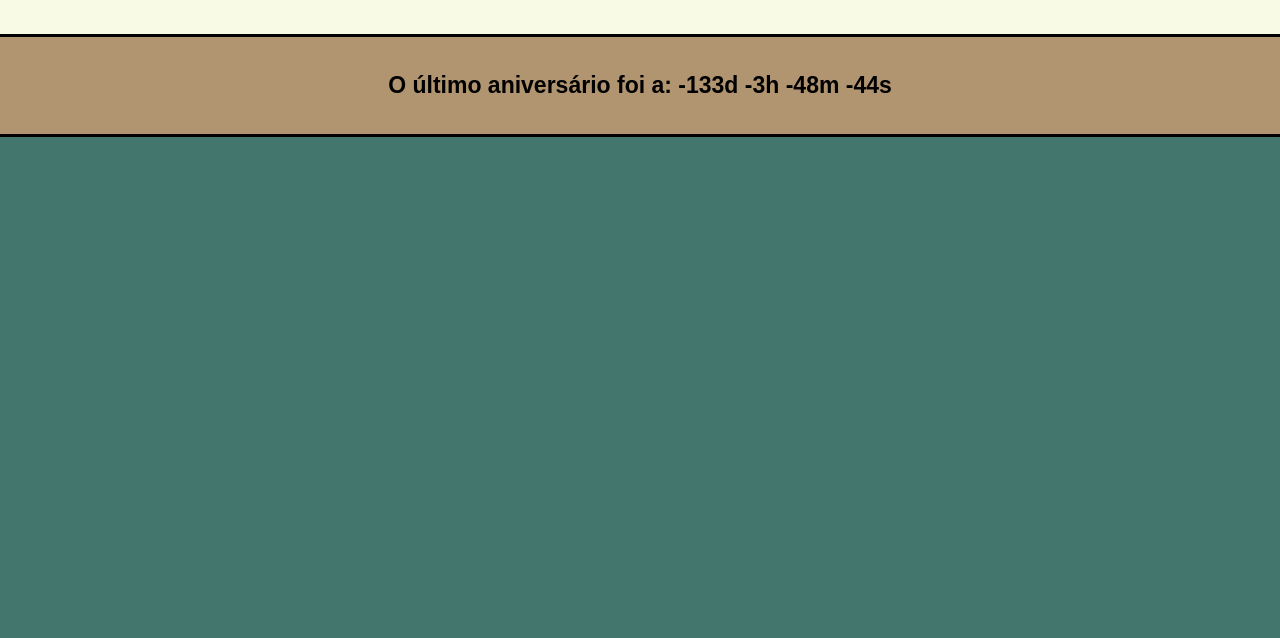
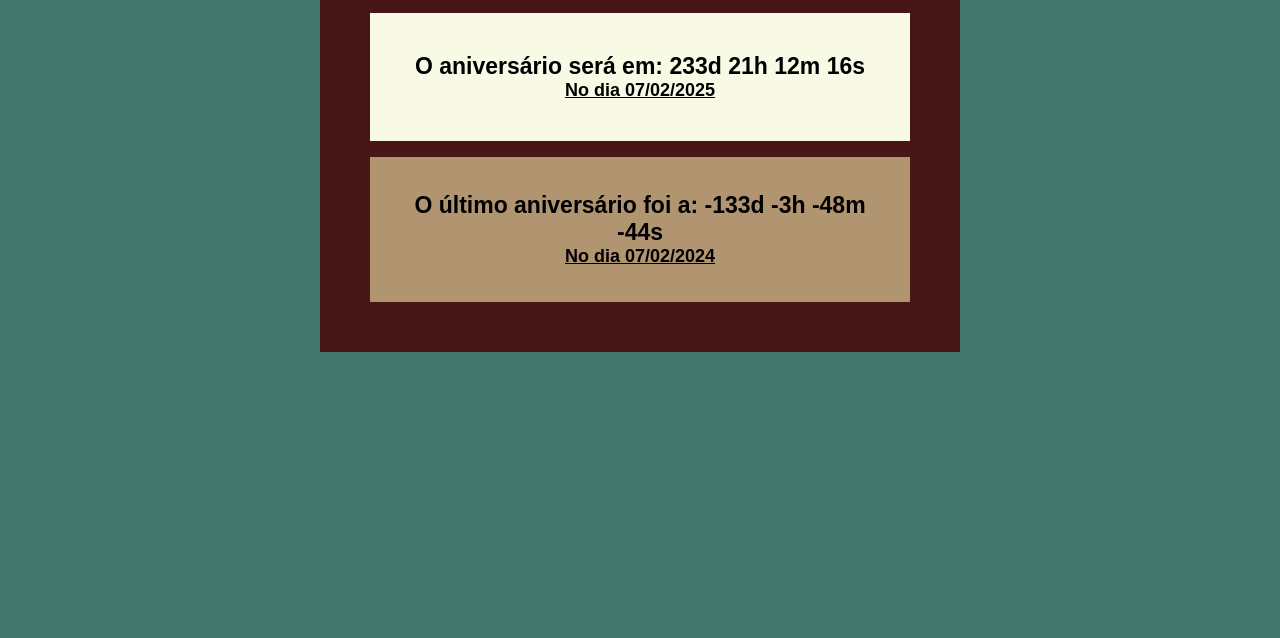
Before and after one commit to ThgFeldmann/exercicioLandingPage, a website built with Parcel: page src/index.html in a window 1280 px wide. Shown: the part 162-800 px from the top of the page. Built offline with nearby package versions, Linux system fonts and the light colour scheme.

Commit message:
Correção JS e redesign
JS funcionando da maneira desejada
Design sofreu leve mudança (sem relação com JS)

```diff
--- a/package.json
+++ b/package.json
@@ -3,7 +3,7 @@
   "version": "1.0.0",
   "description": "",
   "scripts": {
-    "dev": "parcel src/index.html src/styles/main.scss src/scripts/futuro.js src/scripts/passado.js",
+    "dev": "parcel src/index.html src/styles/main.scss src/scripts/main.js",
     "test": "echo \"Error: no test specified\" && exit 1"
   },
   "keywords": [],
--- a/src/index.html
+++ b/src/index.html
@@ -4,10 +4,11 @@
     <meta charset="UTF-8">
     <meta name="viewport" content="width=device-width, initial-scale=1.0">
     <title>Aniversário</title>
+    <link rel="stylesheet" href="./styles/main.scss">
 
-    <link rel="stylesheet" href="./styles/main.scss">
 </head>
 <body>
+    <div class="underlayer">
         <header class="Title">
             <i>
                 <h1>Aniversário</h1>
@@ -16,15 +17,17 @@
         <section class="future">
             <div class="container">
                 <p>O aniversário será em: <span id="contadorFuturo"></span></p>
+                <p class="date">No dia 07/02/2025</p>
             </div>
         </section>
         <section class="past">
             <div class="container">
                 <p>O último aniversário foi a: <span id="contadorPassado"></span></p>
+                <p class="date">No dia 07/02/2024</p>
             </div>
         </section>
+    </div>
 
-    <script src="./scripts/futuro.js"></script>
-    <script src="./scripts/passado.js"></script>
+    <script src="./scripts/main.js"></script>
 </body>
 </html>
--- a/src/scripts/futuro.js
+++ /dev/null
@@ -1,26 +0,0 @@
-
-const dataDoEvento = new Date("feb 7, 2025 15:00:00");
-const timeStampDoEvento = dataDoEvento.getTime();
-
-const contaAsHoras = setInterval(function() {
-    const agora = new Date();
-    const timeStampAtual = agora.getTime();
-
-    const distanciaAteEvento = timeStampDoEvento - timeStampAtual;
-
-    const diaEmMs = 1000 * 60 * 60 * 24;
-    const horaEmMs = 1000 * 60 * 60;
-    const minutoEmMs = 1000 * 60;
-
-    const diasAteOEvento = Math.floor(distanciaAteEvento / diaEmMs)
-    const horasAteOEvento = Math.floor((distanciaAteEvento % diaEmMs) / horaEmMs);
-    const minutosAteOEvento = Math.floor((distanciaAteEvento % horaEmMs) / minutoEmMs);
-    const segundosAteOEvento = Math.floor((distanciaAteEvento % minutoEmMs) / 1000);
-
-    document.getElementById('contadorFuturo').innerHTML = `${diasAteOEvento}d ${horasAteOEvento}h ${minutosAteOEvento}m ${segundosAteOEvento}s`
-
-    if (distanciaAteEvento < 0) {
-        clearInterval(contaAsHoras);
-        document.getElementById('contadorFuturo').innerHTML = 'Evento expirado'
-    }
-}, 1000);
--- /dev/null
+++ b/src/scripts/main.js
@@ -0,0 +1,54 @@
+
+const dataDoEventoFuturo = new Date("feb 7, 2025 15:00:00");
+const timeStampDoEventoFuturo = dataDoEventoFuturo.getTime();
+
+const dataDoEventoPassado = new Date("feb 7, 2024 15:00:00");
+const timeStampDoEventoPassado = dataDoEventoPassado.getTime();
+
+// Função geral
+const contaAsHoras = setInterval(function() {
+
+    // Coleta a hora atual e o timestamp
+    const agora = new Date();
+    const timeStampAtual = agora.getTime();
+
+    // Calcula o timestamp da distancia até o evento futuro
+    const distanciaAteEventoFuturo = timeStampDoEventoFuturo - timeStampAtual;
+
+    // Calcula o timestamp da distancia até o evento passado
+    const distanciaAteEventoPassado = timeStampDoEventoPassado - timeStampAtual;
+
+    // Estabelece os calculos
+    const diaEmMs = 1000 * 60 * 60 * 24;
+    const horaEmMs = 1000 * 60 * 60;
+    const minutoEmMs = 1000 * 60;
+
+    // Usa os calculos criados para pegar o "tempo" até o evento
+    const diasAteOEventoFuturo = Math.floor(distanciaAteEventoFuturo / diaEmMs)
+    const horasAteOEventoFuturo = Math.floor((distanciaAteEventoFuturo % diaEmMs) / horaEmMs);
+    const minutosAteOEventoFuturo = Math.floor((distanciaAteEventoFuturo % horaEmMs) / minutoEmMs);
+    const segundosAteOEventoFuturo = Math.floor((distanciaAteEventoFuturo % minutoEmMs) / 1000);
+
+    // Usa os calculos criados para pegar o "tempo" até o evento
+    const diasAteOEventoPassado = Math.floor(distanciaAteEventoPassado / diaEmMs)
+    const horasAteOEventoPassado = Math.floor((distanciaAteEventoPassado % diaEmMs) / horaEmMs);
+    const minutosAteOEventoPassado = Math.floor((distanciaAteEventoPassado % horaEmMs) / minutoEmMs);
+    const segundosAteOEventoPassado = Math.floor((distanciaAteEventoPassado % minutoEmMs) / 1000);
+
+    // Cria o contador no html com os dados criados
+    document.getElementById('contadorFuturo').innerHTML = `${diasAteOEventoFuturo}d ${horasAteOEventoFuturo}h ${minutosAteOEventoFuturo}m ${segundosAteOEventoFuturo}s`
+
+    // Cria o contador no html com os dados criados
+    document.getElementById('contadorPassado').innerHTML = `${diasAteOEventoPassado}d ${horasAteOEventoPassado}h ${minutosAteOEventoPassado}m ${segundosAteOEventoPassado}s`
+
+    // Cancela o contador quando ele terminar
+    if (distanciaAteEventoFuturo < 0) {
+        clearInterval(contaAsHoras);
+        document.getElementById('contadorFuturo').innerHTML = 'Evento expirado'
+    }
+
+    if (distanciaAteEventoPassado > 365) {
+        clearInterval(contaAsHoras);
+        document.getElementById('contadorFuturo').innerHTML = 'Contador cancelado'
+    }
+}, 1000);
--- a/src/scripts/passado.js
+++ /dev/null
@@ -1,26 +0,0 @@
-
-const dataDoEvento = new Date("feb 7, 2024 15:00:00");
-const timeStampDoEvento = dataDoEvento.getTime();
-
-const contaAsHoras = setInterval(function() {
-    const agora = new Date();
-    const timeStampAtual = agora.getTime();
-
-    const distanciaAteEvento = timeStampDoEvento - timeStampAtual;
-
-    const diaEmMs = 1000 * 60 * 60 * 24;
-    const horaEmMs = 1000 * 60 * 60;
-    const minutoEmMs = 1000 * 60;
-
-    const diasAteOEvento = Math.floor(distanciaAteEvento / diaEmMs)
-    const horasAteOEvento = Math.floor((distanciaAteEvento % diaEmMs) / horaEmMs);
-    const minutosAteOEvento = Math.floor((distanciaAteEvento % horaEmMs) / minutoEmMs);
-    const segundosAteOEvento = Math.floor((distanciaAteEvento % minutoEmMs) / 1000);
-
-    document.getElementById('contadorPassado').innerHTML = `${diasAteOEvento}d ${horasAteOEvento}h ${minutosAteOEvento}m ${segundosAteOEvento}s`
-
-    if (distanciaAteEvento > 0) {
-        clearInterval(contaAsHoras);
-        document.getElementById('contadorPassado').innerHTML = 'Evento expirado'
-    }
-}, 1000);
--- a/src/styles/components/_future.scss
+++ /dev/null
@@ -1,12 +0,0 @@
-@use 'cores';
-
-.future {
-    color: cores.$corPreta;
-
-    .container {
-        padding: 40px;
-        text-align: center;
-        background-color: cores.$corSecundaria;
-        color: cores.$corPreta;
-    }
-}
--- a/src/styles/components/_past.scss
+++ /dev/null
@@ -1,11 +0,0 @@
-@use 'cores';
-
-.past {
-
-    .container {
-        padding: 35px;
-        text-align: center;
-        background-color: cores.$corTerciaria;
-        color: cores.$corPreta;
-    }
-}
--- /dev/null
+++ b/src/styles/components/_sections.scss
@@ -0,0 +1,11 @@
+@use './cores';
+
+section {
+    font-weight: bold;
+    font-family: sans-serif;
+}
+
+.future {
+    margin-top: 16px;
+    margin-bottom: 16px;
+}
--- /dev/null
+++ b/src/styles/components/_timers.scss
@@ -0,0 +1,31 @@
+@use 'cores';
+
+.future {
+
+    .container {
+        padding: 40px;
+        text-align: center;
+        background-color: cores.$corSecundaria;
+        color: cores.$corPreta;
+
+        .date {
+            font-size: large;
+            text-decoration: underline;
+        }
+    }
+}
+
+.past {
+
+    .container {
+        padding: 35px;
+        text-align: center;
+        background-color: cores.$corTerciaria;
+        color: cores.$corPreta;
+
+        .date {
+            font-size: large;
+            text-decoration: underline;
+        }
+    }
+}
--- a/src/styles/main.scss
+++ b/src/styles/main.scss
@@ -1,6 +1,6 @@
 @use './components/_cores';
-@use './components/past';
-@use './components/future';
+@use './components/timers';
+@use './components/sections';
 
 * {
     margin: 0;
@@ -21,12 +21,16 @@ body {
     display: flex;
     color: cores.$corBranca;
     background-color: cores.$corQuaternaria;
-    border-bottom: 4px solid cores.$corPreta;
     text-transform: uppercase;
+    border: 1px solid cores.$corPreta;
 }
 
-section {
-    border-bottom: 3px solid cores.$corPreta;
-    font-weight: bold;
-    font-family: sans-serif;
+.underlayer {
+    width: 50%;
+    padding: 50px;
+    margin: 22px 0;
+    display: block;
+    position: relative;
+    left: 25%;
+    background-color: rgb(71, 23, 23);
 }
```
Lines whose indentation alone changed are shown as unchanged.
